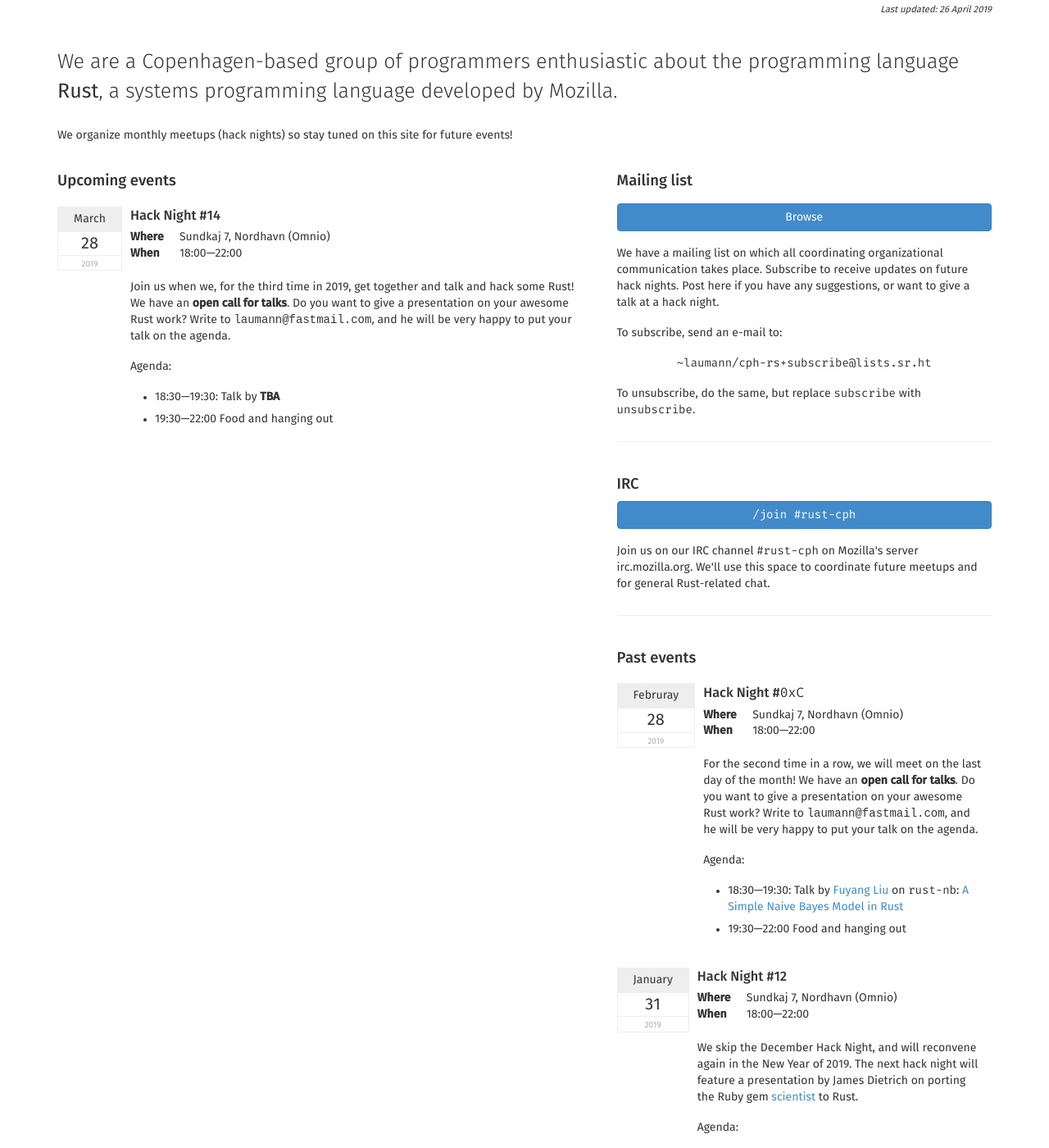
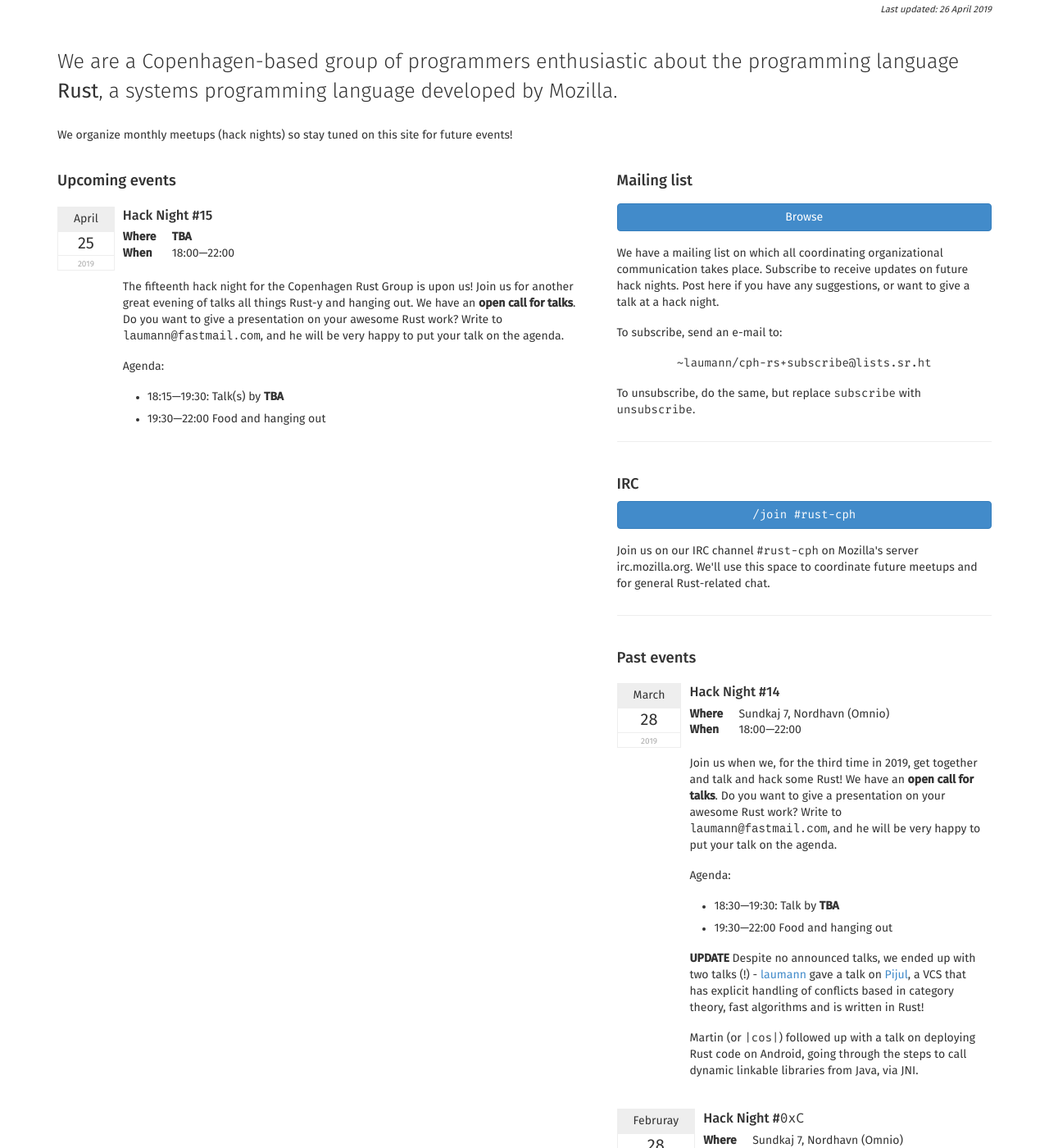
Before and after one commit to laumann/cph.rs, a Jekyll site: the page built from index.html, in a window 1280 px wide and 1400 px high, scrolled down 197 px. Shown: the whole window at 82% size. Built offline with Jekyll 4.4.1, drawn with Linux system fonts in a browser that asks for light colours; Markdown is read by kramdown in place of the engine named in the settings.

Commit message:
Update with Hack Night #15

```diff
--- a/index.html
+++ b/index.html
@@ -21,33 +21,34 @@ title: The Copenhagen Rust Group
 	<h2>Upcoming events</h2>
 	<article class="event">
 	  <div class="event-date">
-	    <p class="event-month">March</p>
-            <p class="event-day">28</p>
+	    <p class="event-month">April</p>
+            <p class="event-day">25</p>
             <p class="event-year">2019</p>
 	  </div>
 	  <div class="event-desc">
             <h3 class="event-desc-header">
-		    Hack Night #14
+		    Hack Night #15
 	    </h3>
 
 	    <dl class="dl-horizontal">
 	      <dt>Where</dt>
-	      <dd>Sundkaj 7, Nordhavn (Omnio)<dd>
+	      <dd><strong>TBA</strong><dd>
 
 	      <dt>When</dt>
 	      <dd>18:00&mdash;22:00</dd>
 	    </dl>
 
-	  <p>Join us when we, for the third time in 2019, get together and talk
-	  and hack some Rust! We have an <strong>open call for talks</strong>.
-	  Do you want to give a presentation on your awesome Rust work? Write to
+	  <p>The fifteenth hack night for the Copenhagen Rust Group is upon us!
+	  Join us for another great evening of talks all things Rust-y and
+	  hanging out. We have an <strong>open call for talks</strong>.  Do you
+	  want to give a presentation on your awesome Rust work? Write to
 	  <kbd>laumann</kbd><!-- space
 	    --><kbd>@</kbd><!-- more space --><kbd>fastmail.com</kbd>, and he
 	    will be very happy to put your talk on the agenda.</p>
 
 	  <p>Agenda:
           <ul>
-		  <li>18:30&mdash;19:30: Talk by <strong>TBA</strong></li>
+	      <li>18:15&mdash;19:30: Talk(s) by <strong>TBA</strong></li>
               <li>19:30&mdash;22:00 Food and hanging out</li>
           </ul>
       </p>
@@ -89,6 +90,54 @@ title: The Copenhagen Rust Group
 	<hr />
 
 	<h2>Past events</h2>
+	<article class="event">
+	  <div class="event-date">
+	    <p class="event-month">March</p>
+            <p class="event-day">28</p>
+            <p class="event-year">2019</p>
+	  </div>
+	  <div class="event-desc">
+            <h3 class="event-desc-header">
+		    Hack Night #14
+	    </h3>
+
+	    <dl class="dl-horizontal">
+	      <dt>Where</dt>
+	      <dd>Sundkaj 7, Nordhavn (Omnio)<dd>
+
+	      <dt>When</dt>
+	      <dd>18:00&mdash;22:00</dd>
+	    </dl>
+
+	  <p>Join us when we, for the third time in 2019, get together and talk
+	  and hack some Rust! We have an <strong>open call for talks</strong>.
+	  Do you want to give a presentation on your awesome Rust work? Write to
+	  <kbd>laumann</kbd><!-- space
+	    --><kbd>@</kbd><!-- more space --><kbd>fastmail.com</kbd>, and he
+	    will be very happy to put your talk on the agenda.</p>
+
+	  <p>Agenda:
+          <ul>
+		  <li>18:30&mdash;19:30: Talk by <strong>TBA</strong></li>
+              <li>19:30&mdash;22:00 Food and hanging out</li>
+          </ul>
+
+	  <p><strong>UPDATE</strong> Despite no announced talks, we ended up
+	  with two talks (!) - <a href="https://github.com/laumann">laumann</a>
+	  gave a talk on <a href="https://pijul.org/">Pijul</a>, a VCS that has
+	  explicit handling of conflicts based in category theory, fast
+	  algorithms and is written in Rust!
+	  </p>
+	  <p>
+
+	  Martin (or <code>|cos|</code>) followed up with a talk on deploying
+	  Rust code on Android, going through the steps to call dynamic linkable
+	  libraries from Java, via JNI.
+	  </p>
+      </p>
+
+         </div>
+	</article>
 	<article class="event">
 	  <div class="event-date">
 	    <p class="event-month">Februray</p>
```
